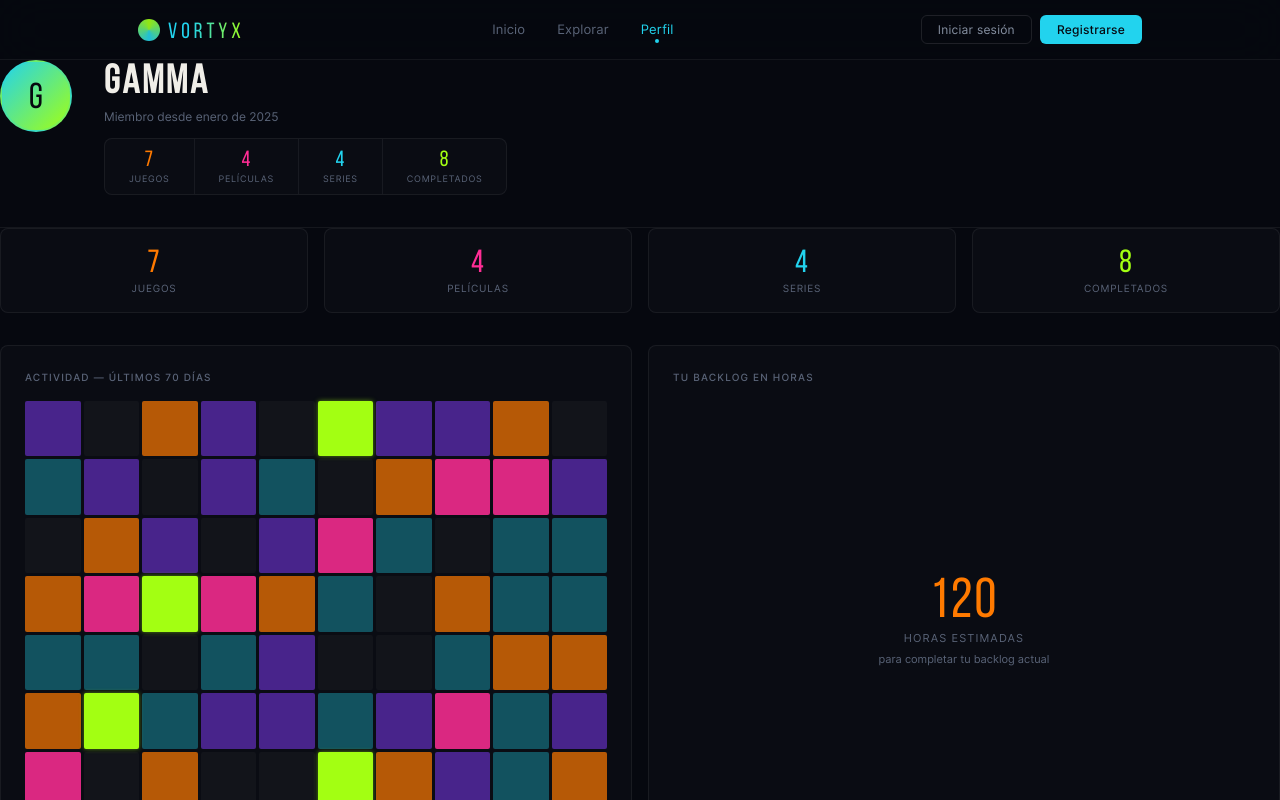
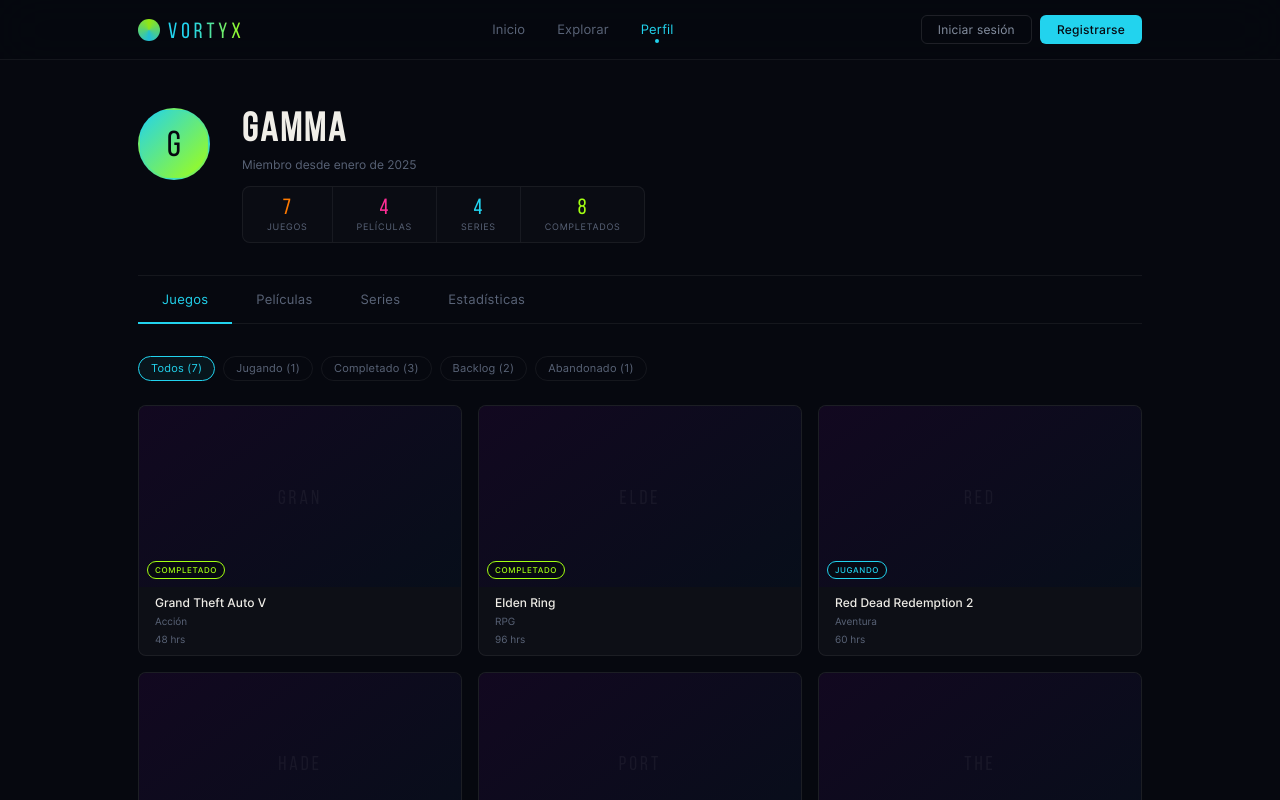
Before and after one commit to NorimNori/vortyx-frontend, a React (Vite) app: page /profile in a window 1280 px wide. Shown: the top 800 px of the page. Built offline with nearby package versions, Linux system fonts and the light colour scheme; no server answers.

Commit message:
fix(profile): fix layout alignment and styling issues

```diff
--- a/src/components/Profile/Profile.css
+++ b/src/components/Profile/Profile.css
@@ -2,23 +2,6 @@
   position: relative;
   min-height: calc(100vh - var(--nav-height));
   overflow: hidden;
-}
-
-.profile__orb {
-  position: absolute;
-  width: 500px;
-  height: 500px;
-  border-radius: 50%;
-  background: radial-gradient(circle, rgba(124, 58, 237, 0.1), transparent 70%);
-  top: -100px;
-  right: -100px;
-  filter: blur(80px);
-  pointer-events: none;
-  z-index: 0;
-}
-
-.profile__container {
-  position: relative;
   z-index: 1;
   max-width: var(--max-width);
   margin: 0 auto;
--- a/src/components/Profile/Profile.jsx
+++ b/src/components/Profile/Profile.jsx
@@ -21,19 +21,12 @@ const activity = MOCK_ACTIVITY;
 function Profile() {
   const [activeTab, setActiveTab] = useState("games");
   return (
-    <div>
+    <div className="profile">
       <ProfileHeader
         user={user}
         games={games}
         movies={movies}
         series={series}
-      />
-
-      <StatsTab
-        games={games}
-        movies={movies}
-        series={series}
-        activity={activity}
       />
 
       <ProfileTabs activeTab={activeTab} onTabChange={setActiveTab} />
```
